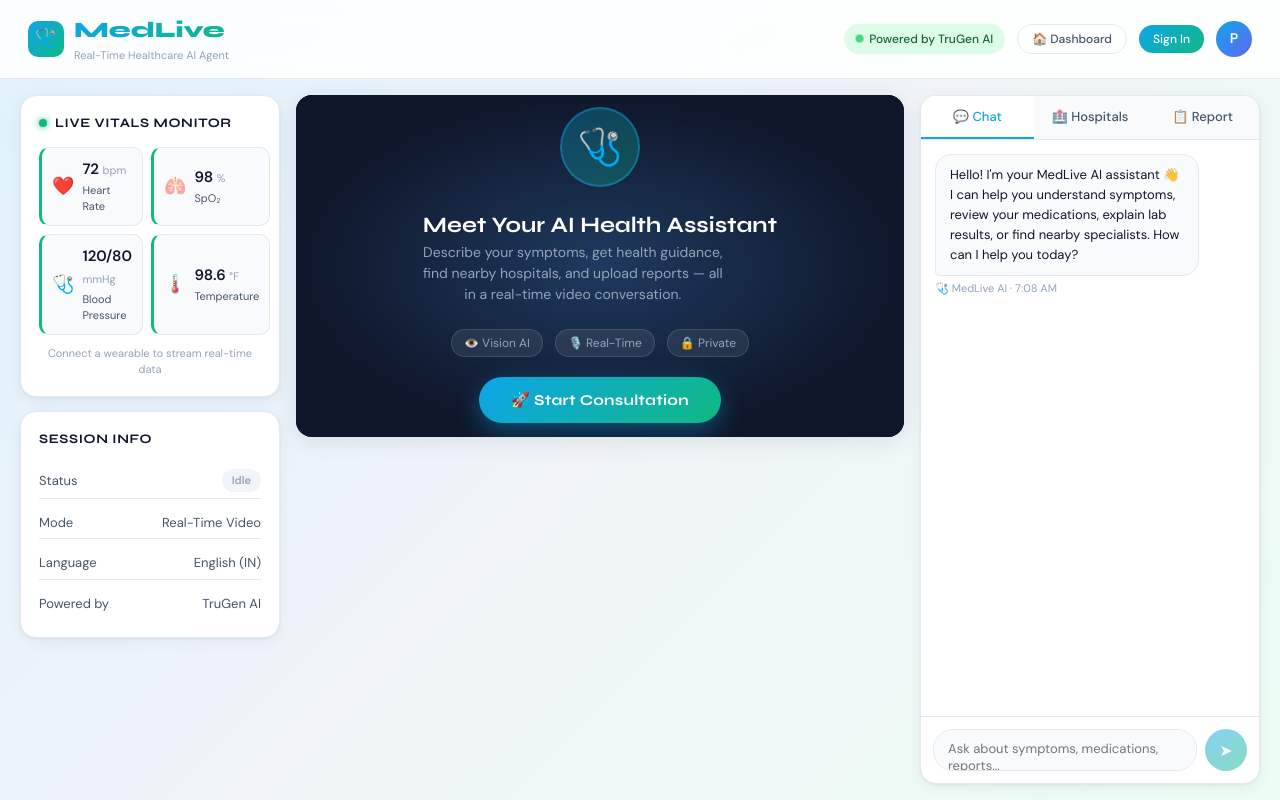
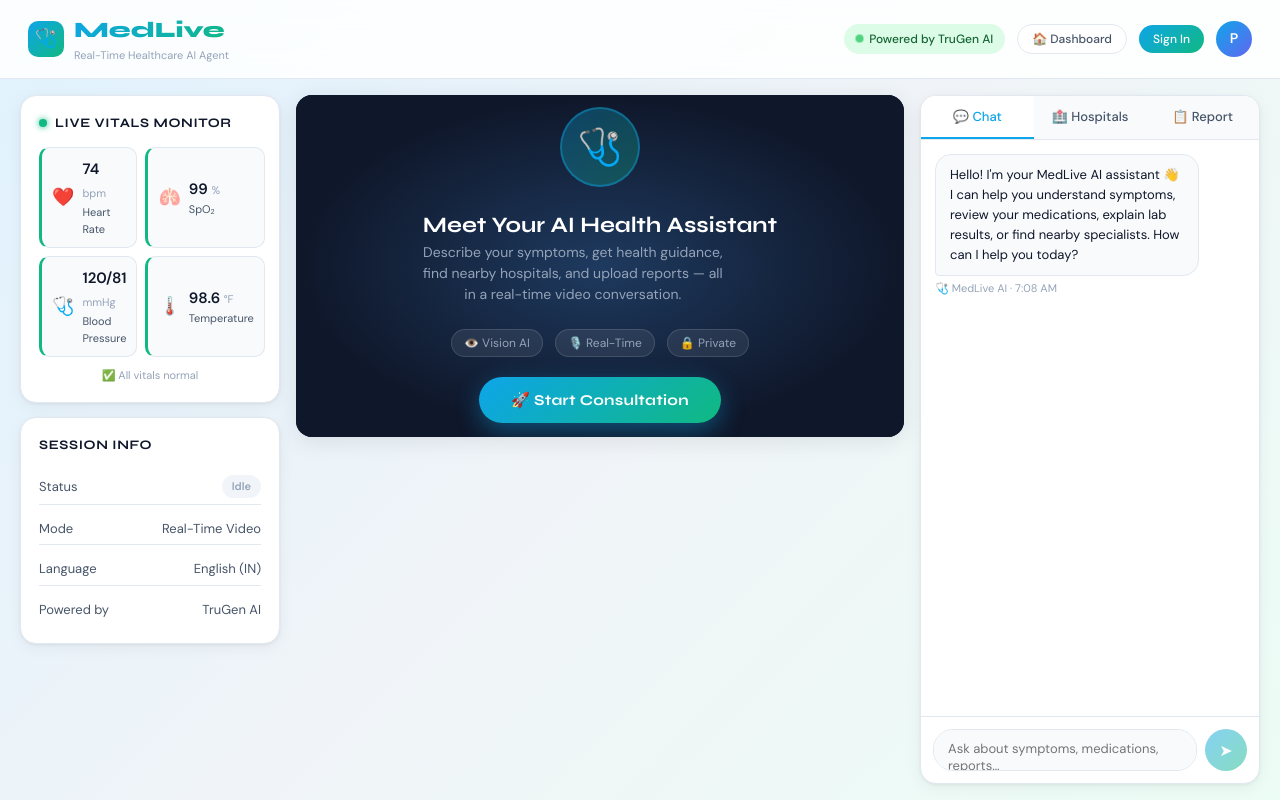
Before and after one commit to ishani024342/hackathon-medlive, a Next.js app: page / in a window 1280 px wide. Built offline with nearby package versions, Linux system fonts and the light colour scheme.

Commit message:
feat: full MedLive app with TruGen, vitals, emergency detection

```diff
--- a/app/api/agent/route.ts
+++ b/app/api/agent/route.ts
@@ -2,11 +2,16 @@ import { NextResponse } from "next/server";
 
 export async function POST() {
   try {
+    const apiKey = process.env.TRUGEN_API_KEY;
+    if (!apiKey) {
+      return NextResponse.json({ error: "Missing TRUGEN_API_KEY environment variable." }, { status: 500 });
+    }
+
     const res = await fetch("https://api.trugen.ai/v1/ext/agent", {
       method: "POST",
       headers: {
         "Content-Type": "application/json",
-        "x-api-key": process.env.TRUGEN_API_KEY!,
+        "x-api-key": apiKey,
       },
       body: JSON.stringify({
         agent_name: "MedLive Healthcare Assistant",
--- a/app/components/VideoAgent.tsx
+++ b/app/components/VideoAgent.tsx
@@ -7,9 +7,10 @@ interface Props {
   agentUrl: string | null;
   isLoading: boolean;
   onLaunch: () => void;
+  errorMessage?: string | null;
 }
 
-export default function VideoAgent({ agentId, agentUrl, isLoading, onLaunch }: Props) {
+export default function VideoAgent({ agentId, agentUrl, isLoading, onLaunch, errorMessage }: Props) {
   const [seconds, setSeconds] = useState(0);
 
   useEffect(() => {
@@ -63,6 +64,7 @@ export default function VideoAgent({ agentId, agentUrl, isLoading, onLaunch }: P
           <button className="launch-btn" onClick={onLaunch} disabled={isLoading}>
             {isLoading ? <>⏳ Starting Agent...</> : <>🚀 Start Consultation</>}
           </button>
+          {errorMessage ? <p className="launch-error">{errorMessage}</p> : null}
         </div>
       )}
     </div>
--- a/app/globals.css
+++ b/app/globals.css
@@ -205,6 +205,12 @@ html, body {
 }
 .launch-btn:hover { transform: translateY(-2px); box-shadow: 0 12px 32px rgba(14,165,233,.5); }
 .launch-btn:disabled { opacity: 0.6; cursor: not-allowed; transform: none; }
+.launch-error {
+  margin-top: 10px;
+  color: #f87171;
+  font-size: 13px;
+  text-align: center;
+}
 .agent-features {
   display: flex; gap: 12px; margin-top: 4px;
 }
--- a/app/page.tsx
+++ b/app/page.tsx
@@ -1,27 +1,68 @@
 "use client";
 
-import { useState } from "react";
+import { useState, useEffect } from "react";
 import VideoAgent from "./components/VideoAgent";
 import ChatPanel from "./components/ChatPanel";
 import HospitalsPanel from "./components/HospitalsPanel";
 import ReportUpload from "./components/ReportUpload";
 import Header from "./components/Header";
 
+function useAnimatedVital(base: number, min: number, max: number, interval: number) {
+  const [value, setValue] = useState(base);
+  useEffect(() => {
+    const timer = setInterval(() => {
+      const change = (Math.random() - 0.5) * 2;
+      setValue((prev) => {
+        const next = parseFloat((prev + change).toFixed(1));
+        return next < min ? min : next > max ? max : next;
+      });
+    }, interval);
+    return () => clearInterval(timer);
+  }, [min, max, interval]);
+  return value;
+}
+
 export default function Home() {
   const [agentId, setAgentId] = useState<string | null>(null);
   const [agentUrl, setAgentUrl] = useState<string | null>(null);
   const [isAgentLoading, setIsAgentLoading] = useState(false);
+  const [agentError, setAgentError] = useState<string | null>(null);
   const [activeTab, setActiveTab] = useState<"chat" | "hospitals" | "report">("chat");
+
+  // Animated vitals
+  const heartRate = useAnimatedVital(72, 60, 90, 1200);
+  const spo2 = useAnimatedVital(98, 95, 100, 1800);
+  const temperature = useAnimatedVital(98.6, 97.5, 99.5, 3000);
+
+  // Blood pressure animates systolic and diastolic separately
+  const systolic = useAnimatedVital(120, 110, 135, 2000);
+  const diastolic = useAnimatedVital(80, 70, 90, 2000);
+
+  const getHeartStatus = (v: number) => v > 85 ? "warning" : "normal";
+  const getSpo2Status = (v: number) => v < 96 ? "warning" : "normal";
+  const getTempStatus = (v: number) => v > 99 ? "warning" : "normal";
+  const getBPStatus = (s: number) => s > 130 ? "warning" : "normal";
 
   const launchAgent = async () => {
     setIsAgentLoading(true);
+    setAgentError(null);
     try {
       const res = await fetch("/api/agent", { method: "POST" });
       const data = await res.json();
+
+      if (!res.ok) {
+        const errorMessage = data?.error || "Failed to start consultation.";
+        setAgentError(errorMessage);
+        console.error("Failed to create agent:", errorMessage);
+        return;
+      }
+
       setAgentId(data.id);
-      setAgentUrl(data.url);   // ← store the iframe URL
+      setAgentUrl(data.url);
     } catch (err) {
-      console.error("Failed to create agent:", err);
+      const message = err instanceof Error ? err.message : String(err);
+      setAgentError(message);
+      console.error("Failed to create agent:", message);
     } finally {
       setIsAgentLoading(false);
     }
@@ -35,12 +76,40 @@ export default function Home() {
           <div className="panel-card vitals-card">
             <h3 className="panel-title"><span className="dot dot-green" />Live Vitals Monitor</h3>
             <div className="vitals-grid">
-              <VitalItem label="Heart Rate" value="72" unit="bpm" icon="❤️" status="normal" />
-              <VitalItem label="SpO₂" value="98" unit="%" icon="🫁" status="normal" />
-              <VitalItem label="Blood Pressure" value="120/80" unit="mmHg" icon="🩺" status="normal" />
-              <VitalItem label="Temperature" value="98.6" unit="°F" icon="🌡️" status="normal" />
+              <VitalItem
+                label="Heart Rate"
+                value={Math.round(heartRate).toString()}
+                unit="bpm"
+                icon="❤️"
+                status={getHeartStatus(heartRate)}
+              />
+              <VitalItem
+                label="SpO₂"
+                value={Math.min(100, Math.round(spo2)).toString()}
+                unit="%"
+                icon="🫁"
+                status={getSpo2Status(spo2)}
+              />
+              <VitalItem
+                label="Blood Pressure"
+                value={`${Math.round(systolic)}/${Math.round(diastolic)}`}
+                unit="mmHg"
+                icon="🩺"
+                status={getBPStatus(systolic)}
+              />
+              <VitalItem
+                label="Temperature"
+                value={temperature.toFixed(1)}
+                unit="°F"
+                icon="🌡️"
+                status={getTempStatus(temperature)}
+              />
             </div>
-            <p className="vitals-note">Connect a wearable to stream real-time data</p>
+            <p className="vitals-note">
+              {[getHeartStatus(heartRate), getSpo2Status(spo2), getTempStatus(temperature), getBPStatus(systolic)].includes("warning")
+                ? "⚠️ Some vitals need attention"
+                : "✅ All vitals normal"}
+            </p>
           </div>
           <div className="panel-card session-card">
             <h3 className="panel-title">Session Info</h3>
@@ -54,8 +123,7 @@ export default function Home() {
         </aside>
 
         <section className="center-panel">
-          {/* ← now passes agentUrl too */}
-          <VideoAgent agentId={agentId} agentUrl={agentUrl} isLoading={isAgentLoading} onLaunch={launchAgent} />
+          <VideoAgent agentId={agentId} agentUrl={agentUrl} isLoading={isAgentLoading} onLaunch={launchAgent} errorMessage={agentError} />
         </section>
 
         <aside className="right-panel">
@@ -77,12 +145,24 @@ export default function Home() {
   );
 }
 
-function VitalItem({ label, value, unit, icon, status }: { label: string; value: string; unit: string; icon: string; status: string }) {
+function VitalItem({ label, value, unit, icon, status }: {
+  label: string; value: string; unit: string; icon: string; status: string;
+}) {
   return (
-    <div className={`vital-item vital-${status}`}>
-      <span className="vital-icon">{icon}</span>
+    <div className={`vital-item vital-${status}`} style={{
+      transition: "all 0.5s ease",
+      borderLeft: status === "warning" ? "3px solid #f59e0b" : "3px solid #10b981",
+    }}>
+      <span className="vital-icon" style={{
+        animation: label === "Heart Rate" ? "pulse 1.2s ease-in-out infinite" : "none",
+      }}>{icon}</span>
       <div>
-        <div className="vital-value">{value} <span className="vital-unit">{unit}</span></div>
+        <div className="vital-value" style={{
+          color: status === "warning" ? "#f59e0b" : undefined,
+          transition: "color 0.5s ease",
+        }}>
+          {value} <span className="vital-unit">{unit}</span>
+        </div>
         <div className="vital-label">{label}</div>
       </div>
     </div>
```
Also changed, not shown: 2 other files (tests, documents, lock files or other folders).
